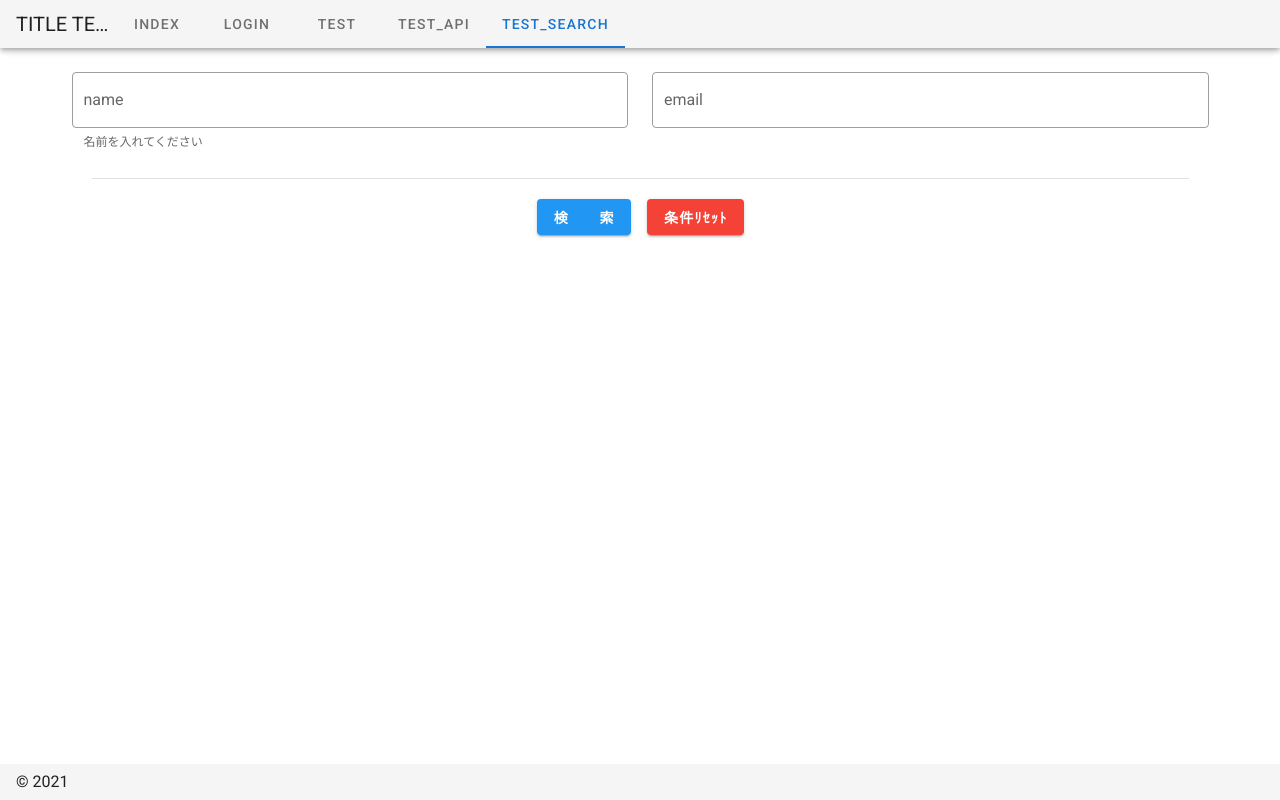
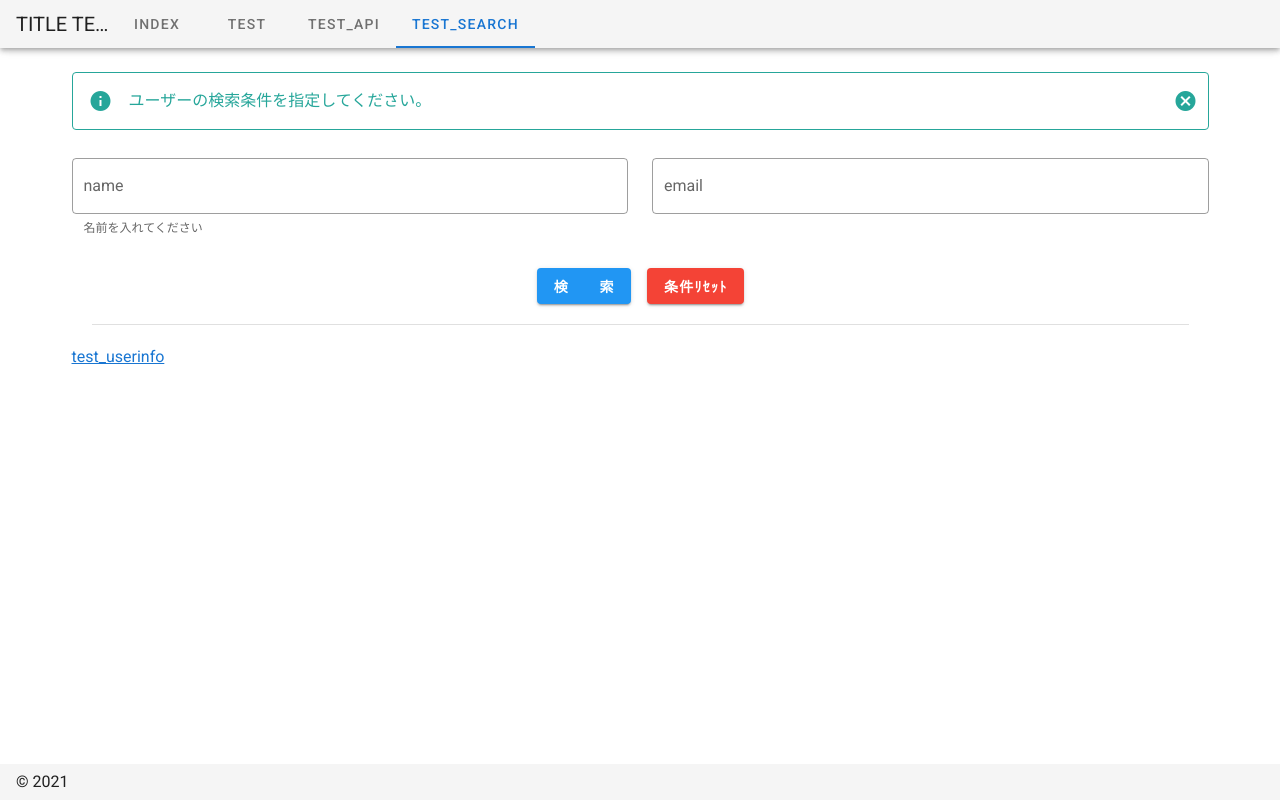
Before and after one commit to take-takashi/docker-test-nuxt-simple, a Nuxt app in the folder node/: page /test_search in a window 1280 px wide. Built offline with nearby package versions, Linux system fonts and the light colour scheme.

Commit message:
ユーザー情報表示簡易作成

```diff
--- a/node/layouts/default.vue
+++ b/node/layouts/default.vue
@@ -6,7 +6,6 @@
       <template>
         <v-tabs>
           <v-tab :to="'/'">index</v-tab>
-          <v-tab :to="'login'">login</v-tab>
           <v-tab :to="'test'">test</v-tab>
           <v-tab :to="'test_api'">test_api</v-tab>
           <v-tab :to="'test_search'">test_search</v-tab>
--- a/node/pages/test_search.vue
+++ b/node/pages/test_search.vue
@@ -1,5 +1,14 @@
 <template>
     <v-container>
+
+        <v-row>
+            <v-col>
+                <v-alert type="info" dismissible outlined>
+                    ユーザーの検索条件を指定してください。
+                </v-alert>
+            </v-col>
+        </v-row>
+
         <v-form>
             <v-row>
                 <v-col>
@@ -10,15 +19,43 @@
                 </v-col>
             </v-row>
 
-            <v-divider class="ma-5"></v-divider>
-
             <v-row>
                 <v-col class="d-flex justify-center">
-                    <v-btn class="blue mx-2"><span class="white--text font-weight-bold">検　　索</span></v-btn>
+                    <v-btn class="blue mx-2" @click="on_search"><span class="white--text font-weight-bold">検　　索</span></v-btn>
                     <v-btn class="red  mx-2"><span class="white--text font-weight-bold">条件ﾘｾｯﾄ</span></v-btn>
                 </v-col>
             </v-row>
 
+            <v-divider class="ma-5"></v-divider>
+
+            <div v-if="data != null">
+                <v-data-table :headers="headers" :items="data"></v-data-table>
+            </div>
+
+            <div>
+                <nuxt-link :to="'/test_userinfo?user_id=123'">test_userinfo</nuxt-link>
+            </div>
+
         </v-form>
     </v-container>
 </template>
+
+<script>
+export default {
+    data(){
+        return {
+            headers: [
+                {text: 'name', value: 'name'},
+                {text: 'email', value: 'email'},
+            ],
+            data: null,
+        }
+    },
+    methods: {
+        on_search: async function() {
+            const data = await this.$axios.$get('http://localhost:3010/json/UserMst')
+            this.data = data;
+        }
+    }
+}
+</script>
--- /dev/null
+++ b/node/pages/test_userinfo.vue
@@ -0,0 +1,27 @@
+<template>
+    <v-container>
+        <p>hello</p>
+        <v-simple-table v-if="user != null">
+            <tbody>
+                <tr v-for="(value, key) in user" :key="key">
+                    <td>{{ key }}</td>
+                    <td>{{ value }}</td>
+                </tr>
+            </tbody>
+        </v-simple-table>
+    </v-container>
+</template>
+
+<script>
+export default {
+    data() {
+        return {
+            user: null,
+        }
+    },
+    mounted: async function() {
+        const data = await this.$axios.$get('http://localhost:3010/json/UserInfo')
+        this.user = data
+    }
+}
+</script>
```
Also changed, not shown: 2 other files (tests, documents, lock files or other folders).
